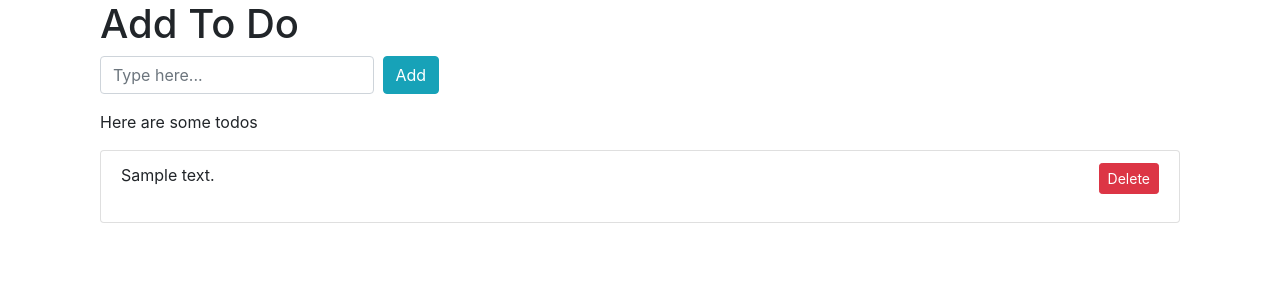
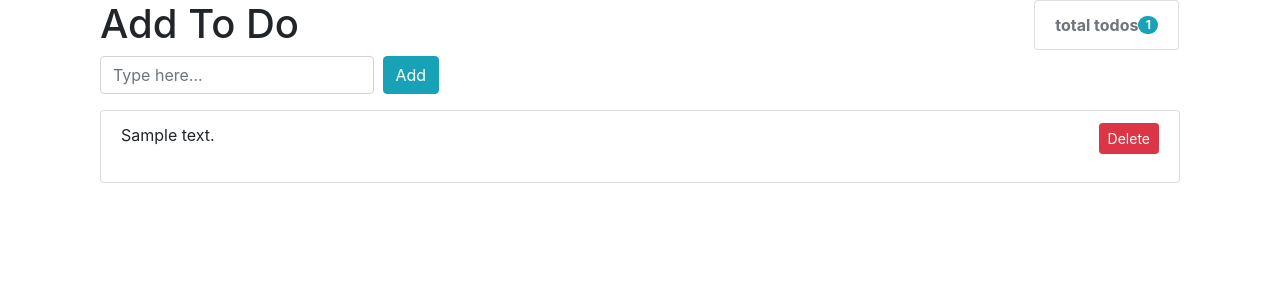
Before and after one commit to sumityadav22/ToDoApp-Django, a Django app: page / in a window 1280 px wide. Shown: the part 56-356 px from the top of the page. Run offline with Django 3.2, Linux system fonts and the light colour scheme; tables that the repository leaves empty hold one stand-in row (values such as "Sample post"); some libraries are stand-ins or nearby versions.

Commit message:
EDIT - ADD total todos

```diff
--- a/ToDo/ToDoApp/templates/ToDo/index.html
+++ b/ToDo/ToDoApp/templates/ToDo/index.html
@@ -2,6 +2,12 @@
 <!-- here ToDo/base.html means look in the subdirectory named ToDo and then look for the base.html -->
 {% block title %}To Do App{% endblock %}
 {% block content %}
+    <div class = 'list-group float-right mr-3'>
+        <li class="list-group-item d-flex justify-content-between align-items-center disabled">
+            <strong>total todos</strong>
+            <span class="badge badge-info badge-pill">{{ alltodo }}</span>
+        </li>
+    </div>
     <div class="container">
         <h1>Add To Do</h1>
         <form class = "form-inline" action="{% url 'add_todo' %}" method="post">
@@ -16,7 +22,6 @@
     </div>
 
     <div class="container">
-        <p>Here are some todos</p>
         {% for todo in todo_item %}
         <ul class="list-group">
             <li class="list-group-item">
--- a/ToDo/ToDoApp/views.py
+++ b/ToDo/ToDoApp/views.py
@@ -6,7 +6,8 @@ from .models import ToDoModel
 def home(request):
     context = {
         'form': ToDoForm,
-        'todo_item':ToDoModel.objects.all()
+        'todo_item':ToDoModel.objects.all(),
+        'alltodo': ToDoModel.objects.count(),
         }
     return render(request,"ToDo/index.html",context)
 
```
